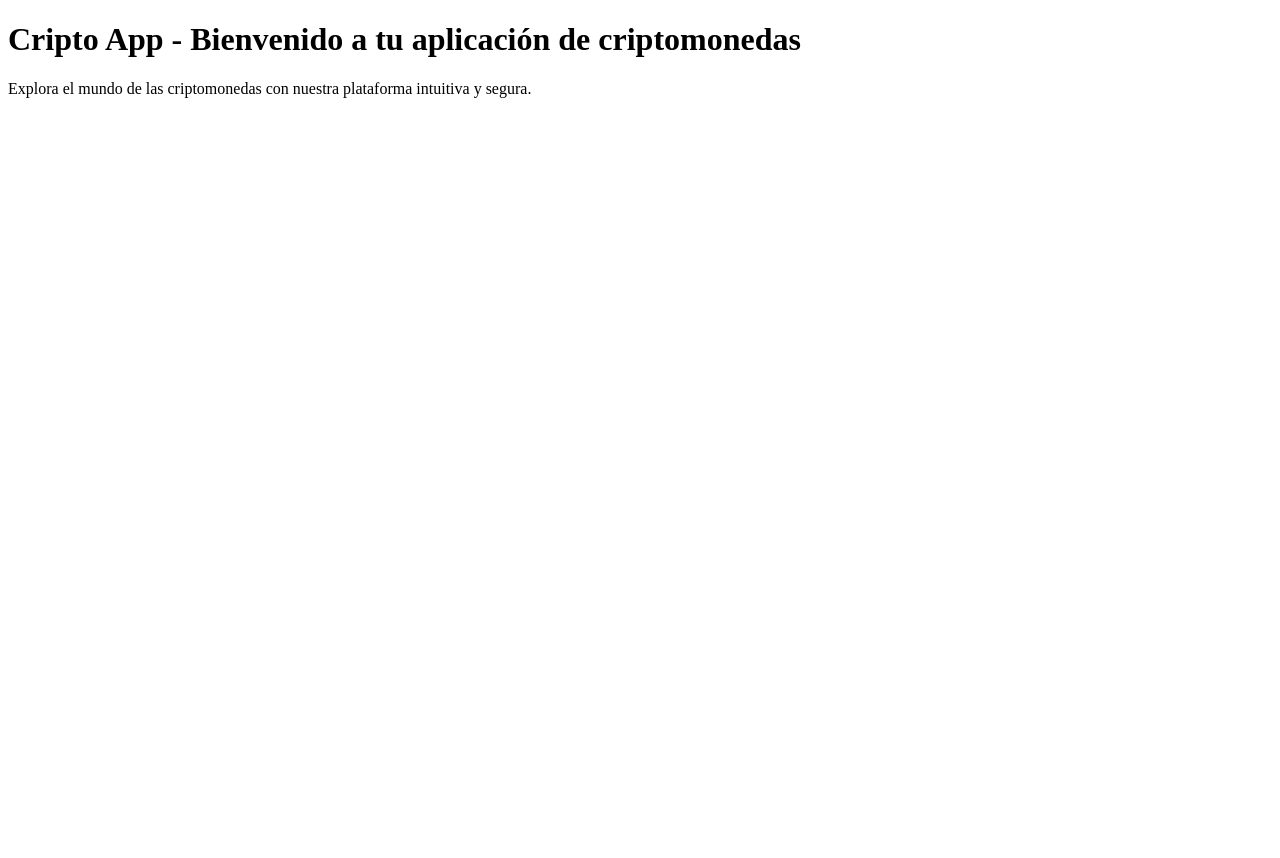
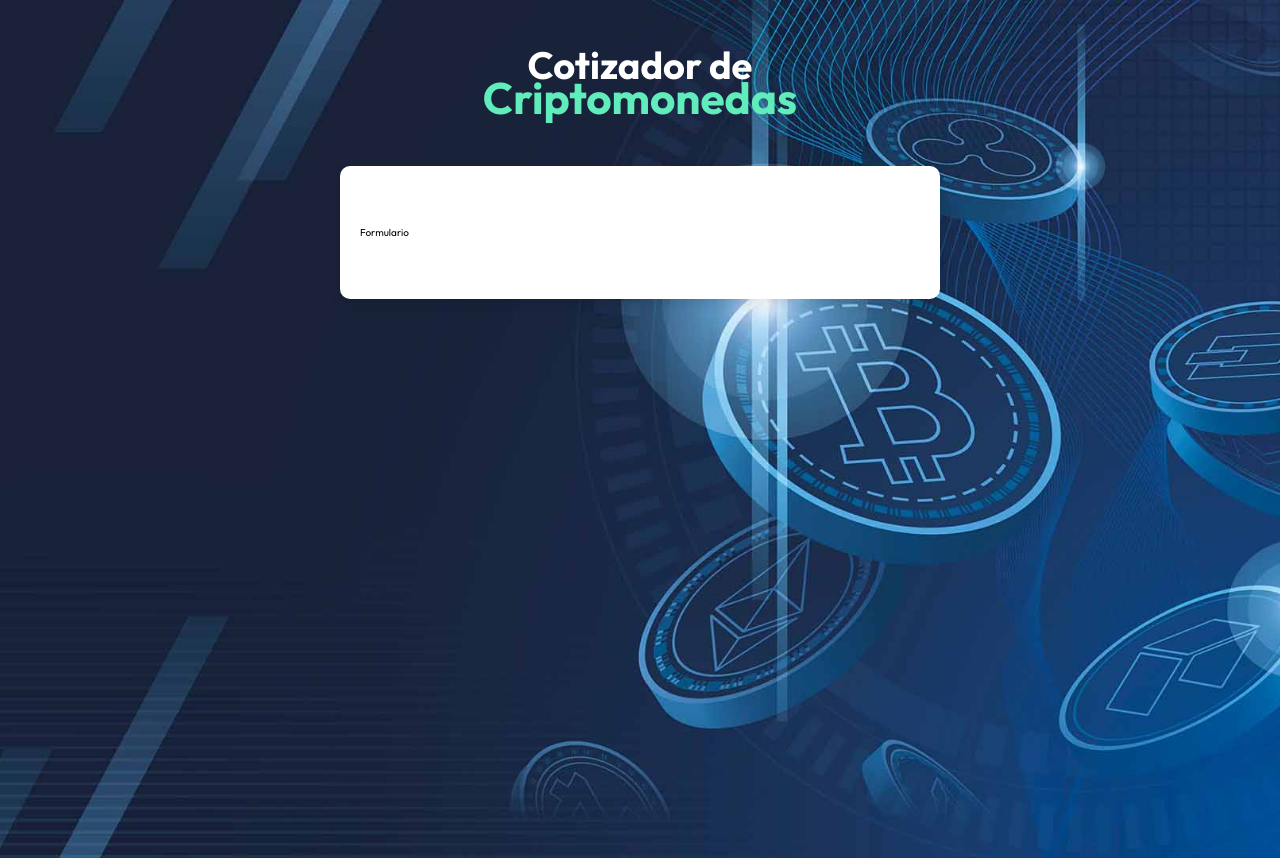
Before and after one commit to Fernixp/cripto-react-typescript, a React (Vite) app: page / in a window 1280 px wide. Before the commit the page ends 800 px from the top, so only its background shows below. Built offline with nearby package versions, Linux system fonts and the light colour scheme.

Commit message:
chore: agregando estilos al main y fondo de imagen

```diff
--- a/index.html
+++ b/index.html
@@ -1,10 +1,17 @@
-<!doctype html>
+<!DOCTYPE html>
 <html lang="en">
   <head>
     <meta charset="UTF-8" />
     <link rel="icon" type="image/svg+xml" href="/vite.svg" />
     <meta name="viewport" content="width=device-width, initial-scale=1.0" />
     <title>React - Typescript - Cripto App con Zod y Zustand</title>
+
+    <link rel="preconnect" href="https://fonts.googleapis.com" />
+    <link rel="preconnect" href="https://fonts.gstatic.com" crossorigin />
+    <link
+      href="https://fonts.googleapis.com/css2?family=Outfit:wght@100..900&display=swap"
+      rel="stylesheet"
+    />
   </head>
   <body>
     <div id="root"></div>
--- a/src/App.tsx
+++ b/src/App.tsx
@@ -1,10 +1,13 @@
 function App() {
 
   return (
-    <>
-        <h1>Cripto App - Bienvenido a tu aplicación de criptomonedas</h1>
-        <p>Explora el mundo de las criptomonedas con nuestra plataforma intuitiva y segura.</p>
-    </>
+    <div className="container">
+        <h1 className="app-title">Cotizador de <span>Criptomonedas</span></h1>
+
+        <div className="content">
+          Formulario
+        </div>
+    </div>
   )
 }
 
--- a/src/index.css
+++ b/src/index.css
@@ -0,0 +1,44 @@
+:root {
+  --white: #fff;
+  --primary: #61ecbc;
+  --black: #182339;
+}
+
+html {
+  font-size: 62.5%;
+}
+
+body {
+  background-image: url("/bg.jpg");
+  background-size: cover;
+  background-position: center;
+  background-repeat: no-repeat;
+  min-height: 100vh;
+  font-family: "Outfit", sans-serif;
+}
+.container {
+  max-width: 60rem;
+  width: 95%;
+  margin: 0 auto;
+}
+
+.app-title {
+  font-size: 3.8rem;
+  margin-top: 5rem;
+  color: var(--white);
+  text-align: center;
+  line-height: .8;
+}
+.app-title span {
+  display: block;
+  color: var(--primary);
+  font-size: 4.4rem;
+}
+
+.content{
+    margin-top: 5rem;
+    padding: 6rem 2rem;
+    background-color: var(--white);
+    border-radius: 1rem;
+    box-shadow: rgba(0, 0, 0, 0.1) 0px 4px 12px;
+}
```
